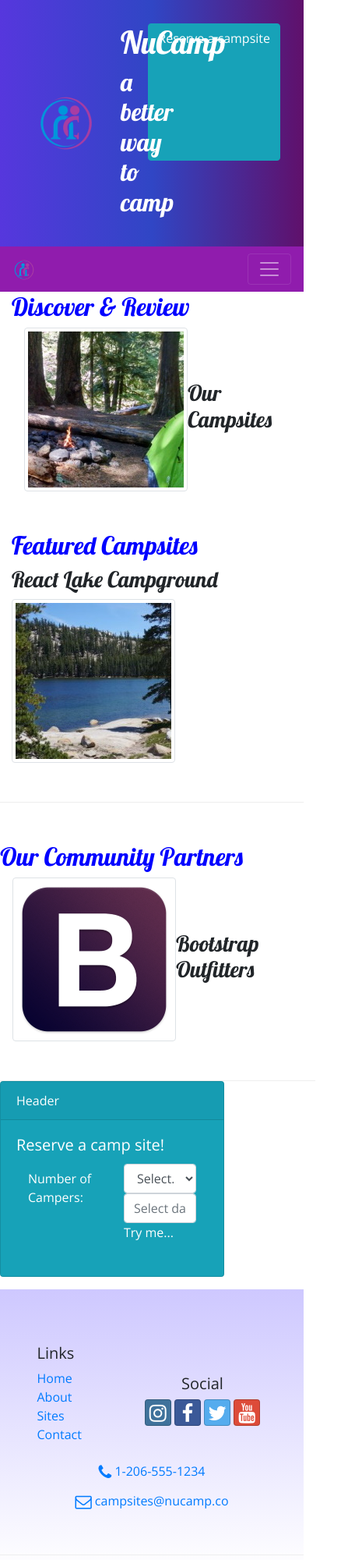
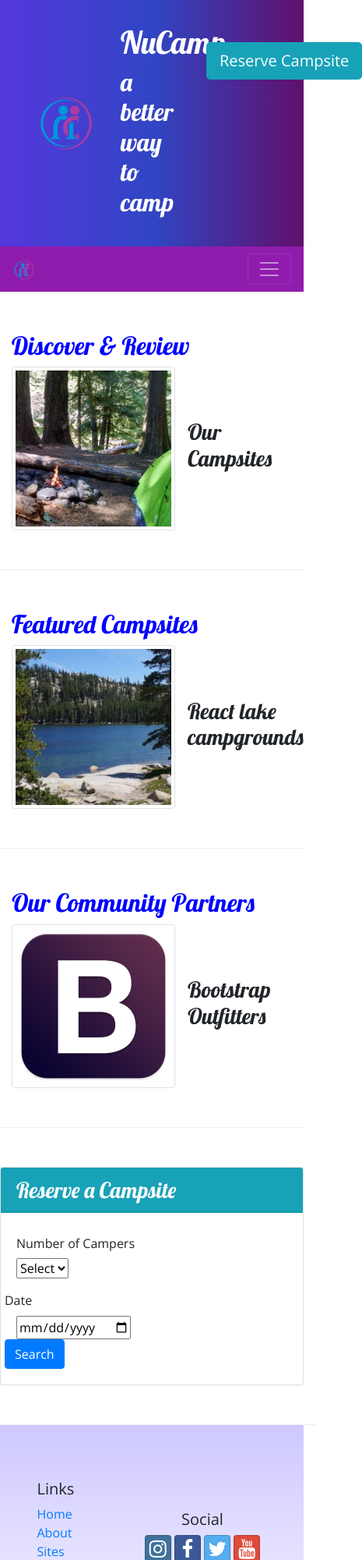
Before and after one commit to wahidCarvan/bootstrap, a website: page index.html in a window 390 px wide. Shown: the top 2000 px of the page at 78% size, 465 px wide, since content can reach past the window. Drawn offline with nearby package versions, Linux system fonts and the light colour scheme.

Commit message:
bootstrap tabs

```diff
--- a/css/styles.css
+++ b/css/styles.css
@@ -41,3 +41,9 @@ header h2 {
 #campsiteButton {
     margin-bottom: 80px;
 }
+
+.tab-content {
+    border: 1px solid #DDD;
+    border-top: none;
+    padding: 10px;
+}
--- a/index.html
+++ b/index.html
@@ -22,18 +22,20 @@
 <body>
 
     <header class="jumbotron jumbotron-fluid ">
+
         <div class="container">
             <div class="row">
                 <div class="col-4 col-sm-3 col-md-2 align-self-center">
-                    <img src="img/logo.png" class="img-fluid" />
-
+                 <a href="#"><img src="img/logo.png" class="img-fluid" /></a>
                 </div>
                 <div class="col">
                     <h1>NuCamp</h1>
                     <h2>a better way to camp</h2>
                 </div>
-
-                <a href="#reservations" role="button" class="btn btn-info" id="campsiteButton">Reserve a campsite</a>
+                <!-- does not display correctly on xs screens -->
+                <div class="col col-md-4 col-xl-2">
+                    <a role="button" class="btn btn-info btn-lg mt-4 text-nowrap" href="#reserveForm">Reserve Campsite</a>
+                </div>
             </div>
 
         </div>
@@ -41,7 +43,7 @@
     <nav class="navbar navbar-expand-sm navbar-dark sticky-top">
         <div class="container">
             <a class="navbar-brand" href="#"><img src="img/logo.png" height="30" width="30" /></a>
-            <button class="navbar-toggler ml-auto" type="button" data-toggle="collapse" data-target="#nucampNavbar">
+            <button class="navbar-toggler" type="button" data-toggle="collapse" data-target="#nucampNavbar">
                 <span class="navbar-toggler-icon"></span>
             </button>
             <div class="collapse navbar-collapse" id="nucampNavbar">
@@ -60,13 +62,13 @@
     </nav>
 
     <div class="container">
-        <div class="row">
+        <div class="row row-content align-items-center">
             <div class="col-sm-4 order-sm-last col-md-3">
                 <h2 class="text-sm-right">Discover & Review</h2>
             </div>
             <div class="col">
                 <div class="media">
-                    <img class="d-flex ml-3 img-thumbnail" src="img/breadcrumb-trail-thumb.jpg"
+                    <img class="d-flex mr-3 img-thumbnail" src="img/breadcrumb-trail-thumb.jpg"
                         alt="Breadcrumb Trail" />
                     <div class="media-body align-self-center">
                         <h3>Our Campsites</h3>
@@ -77,22 +79,57 @@
                 </div>
             </div>
         </div>
-
-        <!-- react lake campground image -->
-        <div class="row row-content align-items-center">
+        <!-- react campground  -->
+    <!-- <div class="row row-content align-items-center">
         <div class="col-sm-4 order-sm-last col-md-3">
-
-                <h2>Featured Campsites</h2>
+            <h2 class="text-sm-left">Featured Campsites</h2>
         </div>
         <div class="col">
-                <div class="media">
+
                 <div class="media-body align-self-center">
+                    <div class="col-sm-4 order-sm-last col-md-3">
                     <h3>React Lake Campground</h3>
                     <p class="d-none d-sm-block">Nestled in the foothills of the Chrome Mountains, this campground
                         on the shores of the
                         pristine React
                         Lake is a favorite for fly fishers.</p>
-                        <img class="d-flex mr-3 img-thumbnail" src="img/react-lake-thumb.jpg" alt="Water lake" />
+                            <div class="media">
+                        <img class=" d-flex mr-3 img-thumbnail" src="img/react-lake-thumb.jpg" alt="React Lake" />
+
+                </div>
+            </div>
+        </div>
+    </div>
+</div> -->
+    <div class="row row-content align-items-center">
+        <div class="col-sm-4 order-sm-last col-md-3">
+            <h2 class="text-sm-right">Featured Campsites</h2>
+        </div>
+        <div class="col">
+            <div class="media">
+                <img class="d-flex mr-3 img-thumbnail" src="img/react-lake-thumb.jpg" alt="React lake" />
+                <div class="media-body align-self-center">
+                    <h3>React lake campgrounds</h3>
+                    <p class="d-none d-sm-block">Nestled in the foothills of the Chrome Mountains, this campground
+                    on the shores of the pristine React Lake is a favorite for fly fishers
+                    </p>
+                </div>
+            </div>
+        </div>
+    </div>
+    <!-- bootstrap image -->
+    <div class="row row-content align-items-center">
+        <div class="col-sm-4 order-sm-last col-md-3">
+            <h2 class="text-sm-right">Our Community Partners</h2>
+        </div>
+        <div class="col">
+            <div class="media">
+                <img class="d-flex mr-3 img-thumbnail" src="img/bootstrap-thumb.png" alt="Bootstrap Outfitters" />
+                <div class="media-body align-self-center">
+                    <h3>Bootstrap Outfitters</h3>
+                    <p class="d-none d-sm-block">Bootstrap Outfitters supplies you with gear you need at prices you
+                        can't beat.
+                    </p>
 
                     </div>
                 </div>
@@ -100,37 +137,25 @@
         </div>
     </div>
 
-    <!-- bootstrap image -->
+
+
+
+
+
+  <!-- reserve from starts here -->
     <div class="row row-content align-items-center">
-        <div class="col-sm-4 order-sm-last col-md-3">
-            <h2 class="text-sm-right">Our Community Partners</h2>
-        </div>
+        <div class="col-sm-6 mx-auto">
+            <div class="card">
+                <h3 class="card-header bg-info text-light">
+                    Reserve a Campsite
+                </h3>
+                <div class="card-body">
+                    <form id="reserveForm">
+                        <div class="row form-group row">
+                            <label for="numCampers" class="col-sm-6 col-form-label" for="">Number of Campers</label>
                                 <div class="col">
-            <div class="media">
-                <img class="d-flex ml-3 img-thumbnail" src="img/bootstrap-thumb.png" alt="Bootstrap Outfitters" />
-                <div class="media-body align-self-center">
-                    <h3>Bootstrap Outfitters</h3>
-                    <p class="d-none d-sm-block">Bootstrap Outfitters supplies you with gear you need at prices you
-                        can't beat.
-                    </p>
-                </div>
-            </div>
-        </div>
-    </div>
-    <!-- starting the card to make reservations -->
-
-    <div class="card text-white bg-info mb-3" style="max-width: 18rem;">
-        <div class="card-header">Header</div>
-        <div class="card-body">
-            <h5 class="card-title">Reserve a camp site!</h5>
-            <div class="container-fluid">
-                <form>
-                    <div class="form-group row">
-                        <!--       added for="" for the menu to work -->
-                        <label for="numCampers" class="col col-form-label">Number of Campers:</label>
-                        <div class="col">
-                            <select name="numCampers" id="numCampers" class="form-control">
-                                <option selected>Select...</option>
+                                    <select name="numCampers" id="numCampers">
+                                        <option value="Select">Select</option>
                                         <option value="1">1</option>
                                         <option value="2">2</option>
                                         <option value="3">3</option>
@@ -138,18 +163,46 @@
                                         <option value="5">5</option>
                                         <option value="6">6</option>
                                     </select>
-                            <!-- date picker goes here -->
-                            <div id="date-picker-example" class="md-form md-outline input-with-post-icon datepicker">
-                                <input placeholder="Select date" type="text" id="example" class="form-control">
-                                <label for="example">Try me...</label>
-                                <i class="fas fa-calendar input-prefix" tabindex=0></i>
                                  </div>
-                            <!-- search button goes here -->
+                        </div>
+                        <div class="row">
+                            <label for="date">Date</label>
+                            <div class="col-sm-6">
+                            <input type="date" name="date" id="date" >
+                            </div>
+                        </div>
+                        <div class="row">
+                            <button type="submit" class="btn btn-primary">Search</button>
+                        </div>
+                    </form>
                 </div>
             </div>
         </div>
     </div>
-    </div>
+</div> <!-- div container closing tag -->
+
+
+
+
+
+
+
+
+
+
+
+
+
+
+
+
+
+
+
+
+
+
+
 
 
     <footer class="site-footer">
@@ -188,5 +241,4 @@
     <script src="node_modules/bootstrap/dist/js/bootstrap.min.js"></script>
 
 </body>
-
 </html>
```
Also changed, not shown: aboutus.html (+32 -11 lines), contactus.html (+5 -3 lines). Lines whose indentation alone changed are shown as unchanged.
